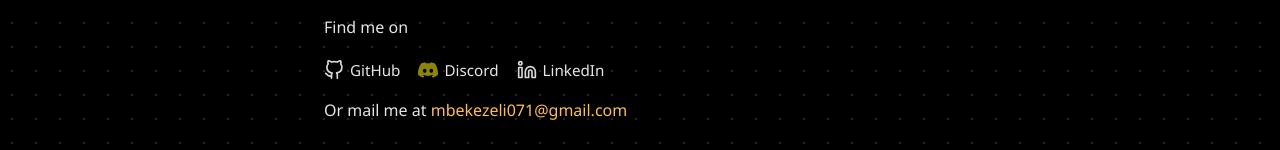
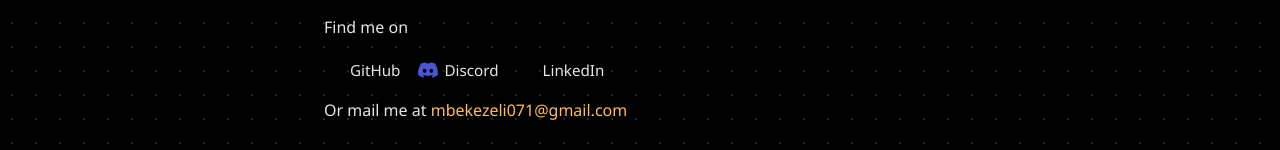
Before and after one commit to zousama-git/zousama-git.github.io, a plain HTML site: page index.html in a window 1280 px wide. Shown: the part 781-931 px from the top of the page. Drawn offline with Linux system fonts and the light colour scheme.

Commit message:
Remove filter from social icons
Let social link images display their original colors instead of applying the shared SVG filter.

```diff
--- a/style.css
+++ b/style.css
@@ -141,6 +141,5 @@ body.light-mode #theme-toggle .icon-moon {
 }
 
 .social-link img {
-  filter: var(--svg-filter, invert(1));
   opacity: 0.85;
 }
```
